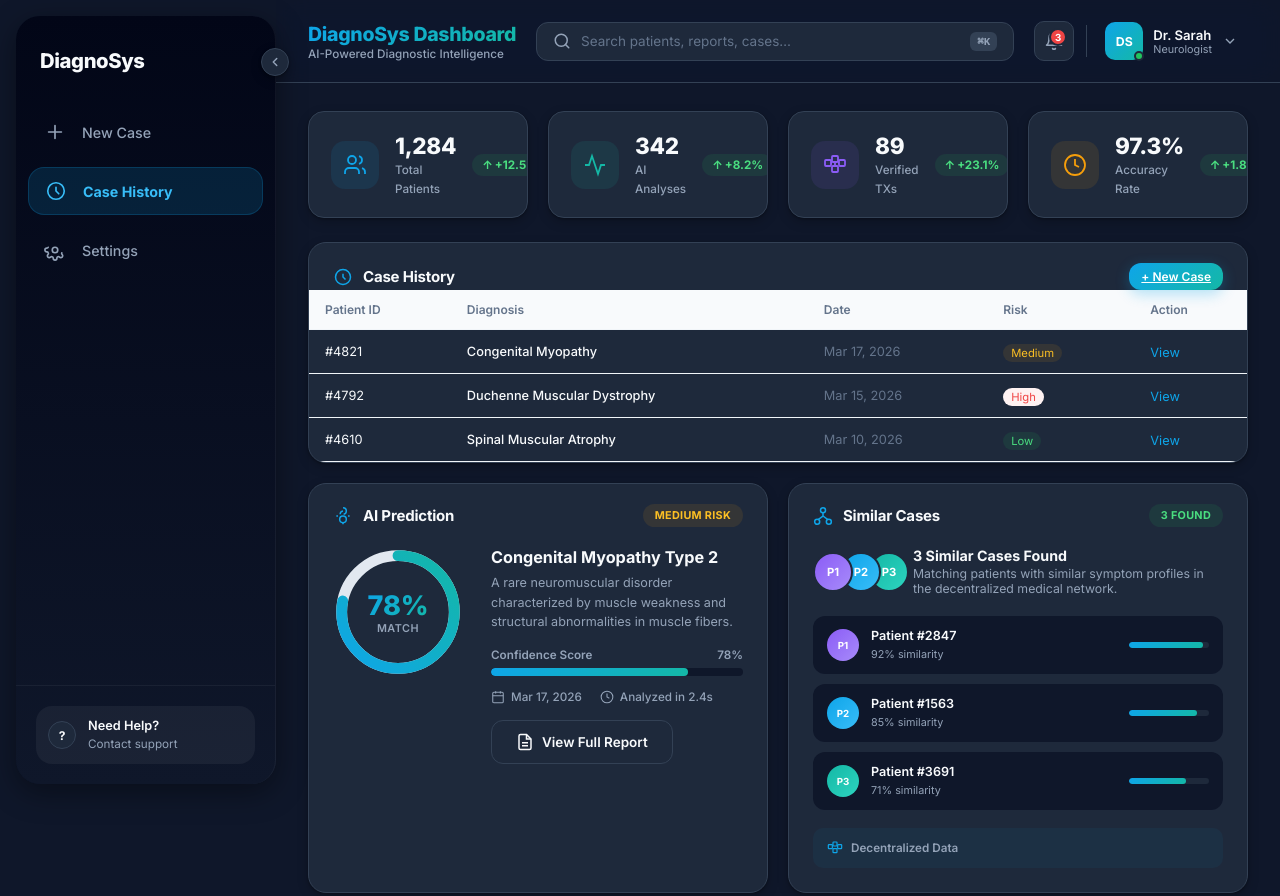
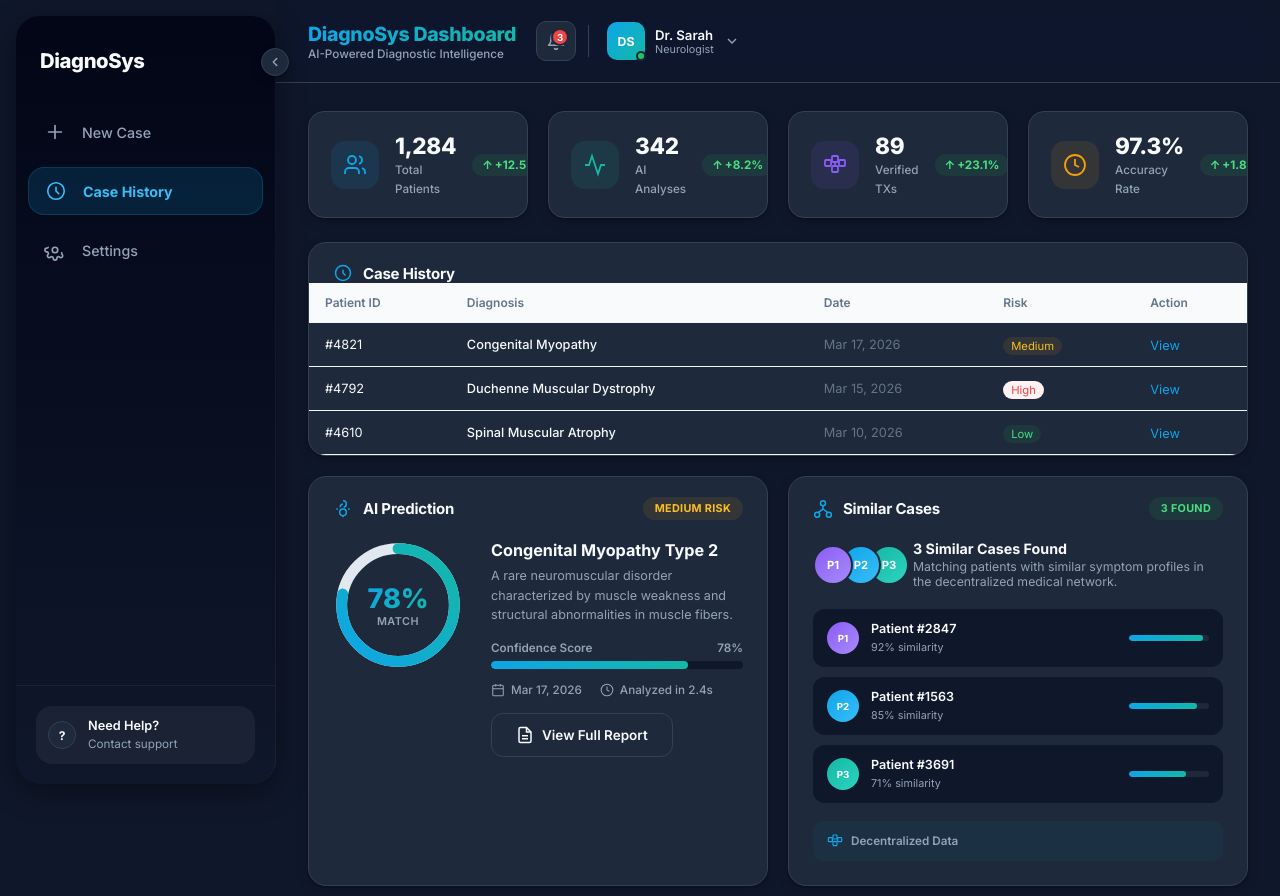
Before and after one commit to nsakthivel-dev/DiagnoSys, a website: page index.html in a window 1280 px wide. Shown: the top 896 px of the page. Drawn offline with nearby package versions, Linux system fonts and the light colour scheme; no server answers.

Commit message:
Remove New Case button from Case History header

```diff
--- a/index.html
+++ b/index.html
@@ -54,13 +54,6 @@
       <div class="header-left">
         <h1 class="header-title">DiagnoSys Dashboard</h1>
         <span class="header-subtitle">AI-Powered Diagnostic Intelligence</span>
-      </div>
-      <div class="header-center">
-        <div class="search-box" id="searchBox">
-          <svg class="search-icon" viewBox="0 0 24 24" fill="none" stroke="currentColor" stroke-width="2" stroke-linecap="round" stroke-linejoin="round"><circle cx="11" cy="11" r="8"/><path d="M21 21l-4.35-4.35"/></svg>
-          <input type="text" class="search-input" id="searchInput" placeholder="Search patients, reports, cases…" />
-          <kbd class="search-kbd">⌘K</kbd>
-        </div>
       </div>
       <div class="header-right">
         <button class="header-icon-btn" id="notifBtn" aria-label="Notifications">
@@ -189,7 +182,6 @@
               <svg viewBox="0 0 24 24" fill="none" stroke="currentColor" stroke-width="1.8"><path d="M12 8v4l3 3m6-3a9 9 0 11-18 0 9 9 0 0118 0z"/></svg>
               <h2>Case History</h2>
             </div>
-            <a href="patient-input.html" class="btn btn-primary btn-sm" style="padding: 6px 12px; font-size: 0.8rem;">+ New Case</a>
           </div>
           <div class="card-body" style="padding: 0;">
             <div style="overflow-x: auto;">
```
